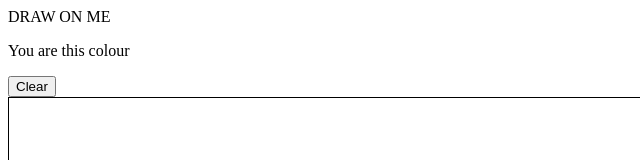
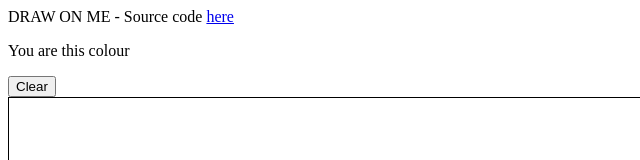
Before and after one commit to frasmataz/socketdraw, a plain HTML site: page src/index.htm in a window 1280 px wide. Shown: the top 160 px of the page, without its empty margins (0-640 px from the left). Drawn offline with nearby package versions, Linux system fonts and the light colour scheme; no server answers.

Commit message:
Added github link

```diff
--- a/src/index.htm
+++ b/src/index.htm
@@ -8,7 +8,7 @@
 </head>
 <body>
     <div class="test">
-        DRAW ON ME
+        DRAW ON ME - Source code <a href="https://github.com/owlbread/socketdraw">here</a>
         <p id="colourtext">You are this colour</p>
         <button onclick="clearcanvas()">Clear</button>
     </div>
```
